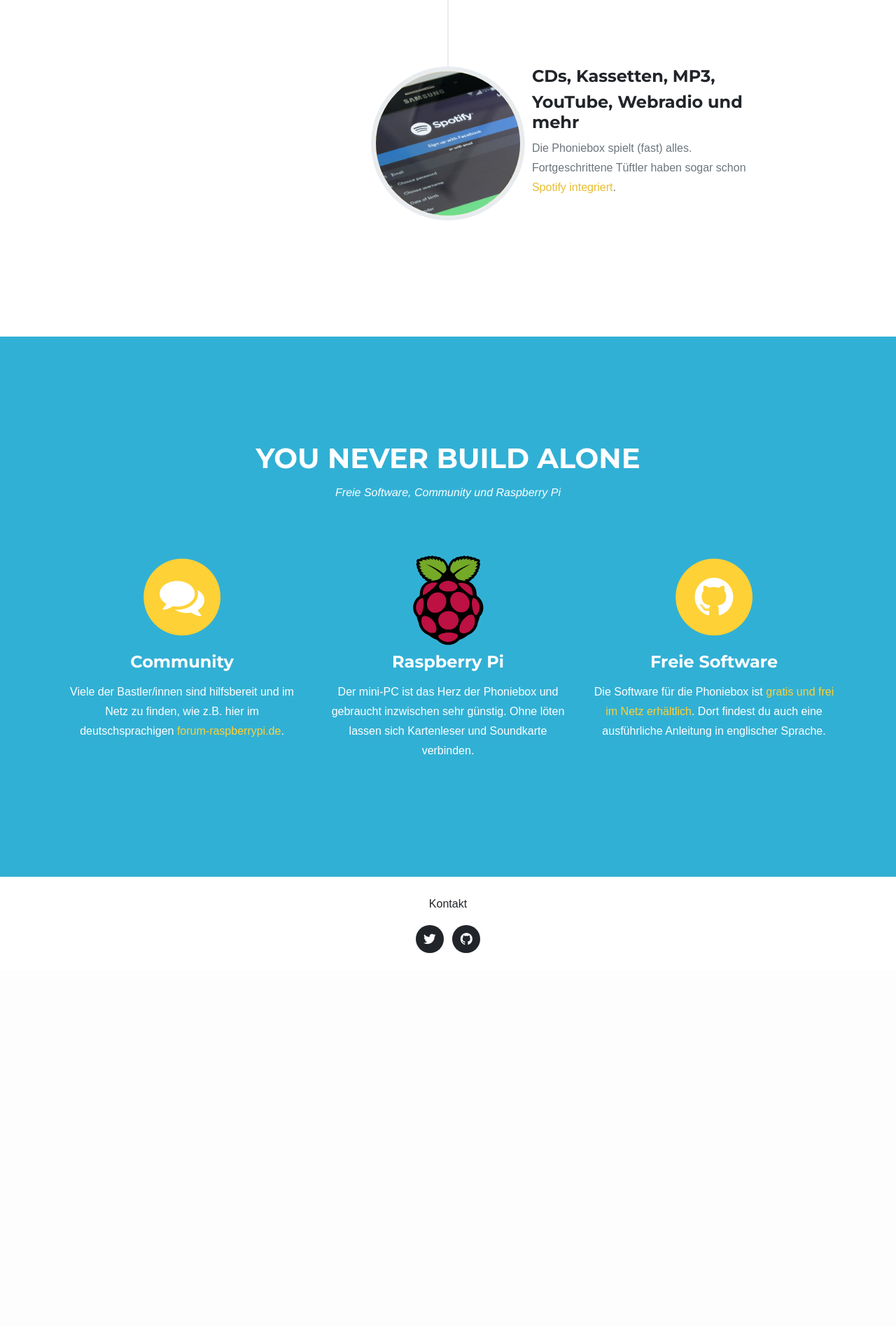
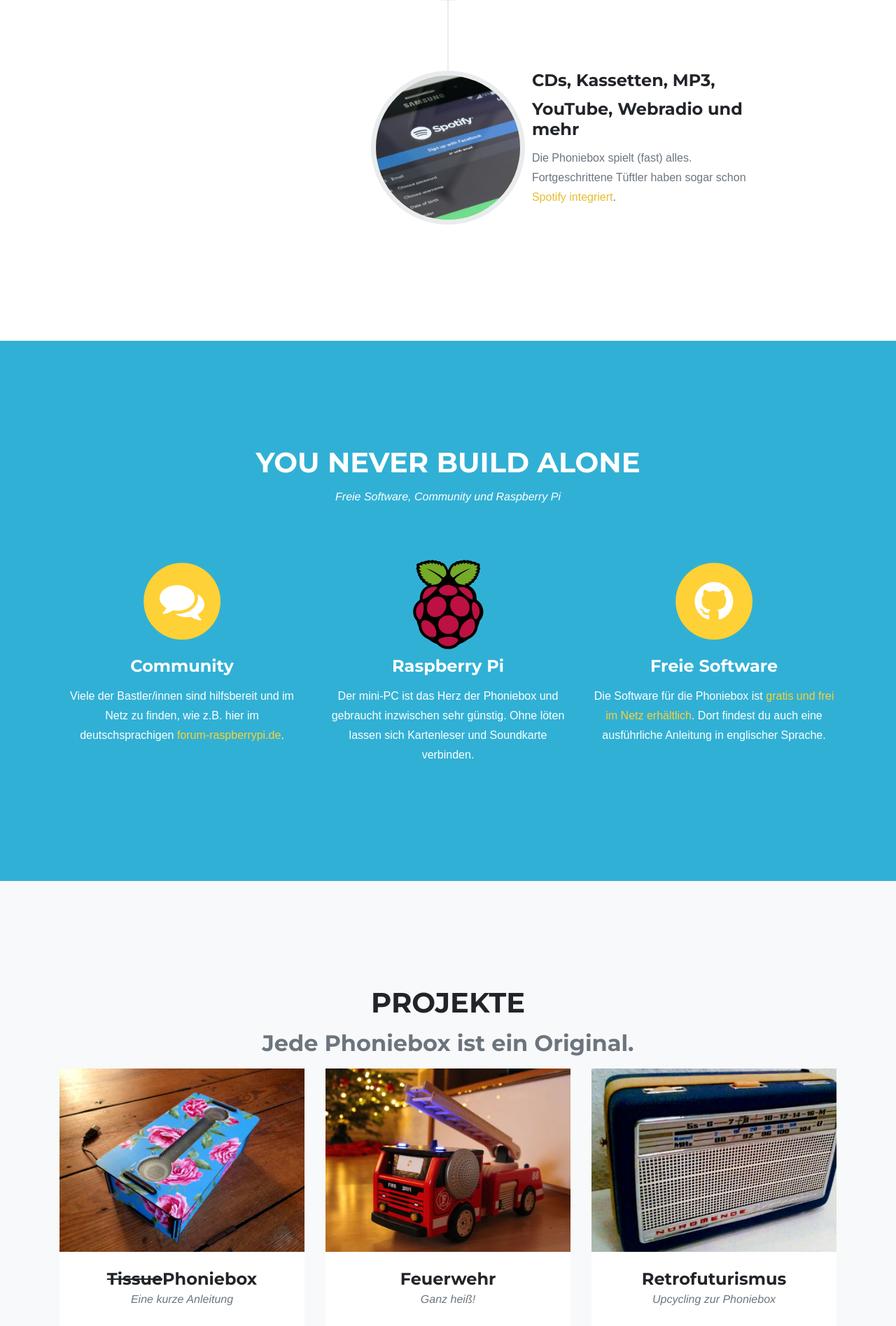
Before and after one commit to MiczFlor/website-phonies-1, a PHP site: page / in a window 1280 px wide. Shown: the part 2870-4765 px from the top of the page at 70% size. Before the commit the page ends 4232 px from the top, so only its background shows below. Run offline with PHP 8.4, Linux system fonts and the light colour scheme; some web fonts are replaced.

Commit message:
Projekte

```diff
--- a/htdocs/css/phonie.css
+++ b/htdocs/css/phonie.css
@@ -29,6 +29,7 @@
 h6 {
   font-weight: 700;
   font-family: 'Montserrat', 'Helvetica Neue', Helvetica, Arial, sans-serif;
+  margin-bottom: 0.5em;
 }
 
 section {
@@ -229,12 +230,12 @@
   text-transform: none;
 }
 
-#portfolio .portfolio-item {
+#projects .portfolio-item {
   right: 0;
   margin: 0 0 15px;
 }
 
-#portfolio .portfolio-item .portfolio-link {
+#projects .portfolio-item .portfolio-link {
   position: relative;
   display: block;
   max-width: 400px;
@@ -242,7 +243,7 @@
   cursor: pointer;
 }
 
-#portfolio .portfolio-item .portfolio-link .portfolio-hover {
+#projects .portfolio-item .portfolio-link .portfolio-hover {
   position: absolute;
   width: 100%;
   height: 100%;
@@ -253,11 +254,11 @@
   background: rgba(254, 209, 54, 0.9);
 }
 
-#portfolio .portfolio-item .portfolio-link .portfolio-hover:hover {
+#projects .portfolio-item .portfolio-link .portfolio-hover:hover {
   opacity: 1;
 }
 
-#portfolio .portfolio-item .portfolio-link .portfolio-hover .portfolio-hover-content {
+#projects .portfolio-item .portfolio-link .portfolio-hover .portfolio-hover-content {
   font-size: 20px;
   position: absolute;
   top: 50%;
@@ -268,16 +269,16 @@
   color: white;
 }
 
-#portfolio .portfolio-item .portfolio-link .portfolio-hover .portfolio-hover-content i {
+#projects .portfolio-item .portfolio-link .portfolio-hover .portfolio-hover-content i {
   margin-top: -12px;
 }
 
-#portfolio .portfolio-item .portfolio-link .portfolio-hover .portfolio-hover-content h3,
-#portfolio .portfolio-item .portfolio-link .portfolio-hover .portfolio-hover-content h4 {
+#projects .portfolio-item .portfolio-link .portfolio-hover .portfolio-hover-content h3,
+#projects .portfolio-item .portfolio-link .portfolio-hover .portfolio-hover-content h4 {
   margin: 0;
 }
 
-#portfolio .portfolio-item .portfolio-caption {
+#projects .portfolio-item .portfolio-caption {
   max-width: 400px;
   margin: 0 auto;
   padding: 25px;
@@ -285,24 +286,24 @@
   background-color: #fff;
 }
 
-#portfolio .portfolio-item .portfolio-caption h4 {
+#projects .portfolio-item .portfolio-caption h4 {
   margin: 0;
   text-transform: none;
 }
 
-#portfolio .portfolio-item .portfolio-caption p {
+#projects .portfolio-item .portfolio-caption p {
   font-size: 16px;
   font-style: italic;
   margin: 0;
   font-family: 'Droid Serif', 'Helvetica Neue', Helvetica, Arial, sans-serif;
 }
 
-#portfolio * {
+#projects * {
   z-index: 2;
 }
 
 @media (min-width: 767px) {
-  #portfolio .portfolio-item {
+  #projects .portfolio-item {
     margin: 0 0 30px;
   }
 }
@@ -694,6 +695,8 @@
 footer {
   padding: 25px 0;
   text-align: center;
+  background-color: #999;
+  color: white;
 }
 
 footer span.copyright {
--- a/htdocs/index.html
+++ b/htdocs/index.html
@@ -5,10 +5,10 @@
 
     <meta charset="utf-8">
     <meta name="viewport" content="width=device-width, initial-scale=1, shrink-to-fit=no">
-    <meta name="description" content="Phonies - die freie Musikbox für Kinder und Erwachsene">
+    <meta name="description" content="Phoniebox - die freie Musikbox für Kinder und Erwachsene">
     <meta name="author" content="Micz Flor">
 
-    <title>Phonies - die freie Musikbox für Kinder und Erwachsene</title>
+    <title>Phoniebox - die freie Musikbox für Kinder und Erwachsene</title>
 
     <!-- Bootstrap core CSS -->
     <link href="css/normalize.css" rel="stylesheet">
@@ -65,7 +65,10 @@
               <a class="nav-link js-scroll-trigger" href="#opensource">Open Source</a>
             </li>
             <li class="nav-item">
-              <a class="nav-link js-scroll-trigger" href="https://github.com/MiczFlor/RPi-Jukebox-RFID" target="_blank">GitHub</a>
+              <a class="nav-link js-scroll-trigger" href="#projects">Projekte</a>
+            </li>
+            <li class="nav-item">
+              <a class="nav-link" href="https://github.com/MiczFlor/RPi-Jukebox-RFID" target="_blank">GitHub</a>
             </li>
           </ul>
         </div>
@@ -232,8 +235,179 @@
       </div>
     </section>
 
+    <!-- Projects Grid -->
+    <section class="bg-light" id="projects">
+      <div class="container">
+        <div class="row">
+          <div class="col-lg-12 text-center">
+            <h2 class="section-heading text-uppercase">Projekte</h2>
+            <h2 class="text-muted">Jede Phoniebox ist ein Original.</h2>
+          </div>
+        </div>
+        <div class="row">
+          <div class="col-md-4 col-sm-6 portfolio-item">
+            <a class="portfolio-link" data-toggle="modal" href="#portfolioModal1">
+              <div class="portfolio-hover">
+                <div class="portfolio-hover-content">
+                  <i class="fa fa-plus fa-3x"></i>
+                </div>
+              </div>
+              <img class="img-fluid" src="img/portfolio/Tissuebox-400x300.jpg" alt="">
+            </a>
+            <div class="portfolio-caption">
+              <h4><strike>Tissue</strike>Phoniebox</h4>
+              <p class="text-muted">Eine kurze Anleitung</p>
+            </div>
+          </div>
+          <div class="col-md-4 col-sm-6 portfolio-item">
+            <a class="portfolio-link" data-toggle="modal" href="#portfolioModal2">
+              <div class="portfolio-hover">
+                <div class="portfolio-hover-content">
+                  <i class="fa fa-plus fa-3x"></i>
+                </div>
+              </div>
+              <img class="img-fluid" src="img/portfolio/Feuerwehr-Geliras-20171228-400x300.jpg" alt="">
+            </a>
+            <div class="portfolio-caption">
+              <h4>Feuerwehr</h4>
+              <p class="text-muted">Ganz heiß!</p>
+            </div>
+          </div>
+          <div class="col-md-4 col-sm-6 portfolio-item">
+            <a class="portfolio-link" data-toggle="modal" href="#portfolioModal3">
+              <div class="portfolio-hover">
+                <div class="portfolio-hover-content">
+                  <i class="fa fa-plus fa-3x"></i>
+                </div>
+              </div>
+              <img class="img-fluid" src="img/portfolio/Markus-20171218_400x300.jpg" alt="">
+            </a>
+            <div class="portfolio-caption">
+              <h4>Retrofuturismus</h4>
+              <p class="text-muted">Upcycling zur Phoniebox</p>
+            </div>
+          </div>
+        </div>
+      </div>
+    </section>
+    <!-- Portfolio Modals -->
+
+    <!-- Modal 1 -->
+    <div class="portfolio-modal modal fade" id="portfolioModal1" tabindex="-1" role="dialog" aria-hidden="true">
+      <div class="modal-dialog">
+        <div class="modal-content">
+          <div class="close-modal" data-dismiss="modal">
+            <div class="lr">
+              <div class="rl"></div>
+            </div>
+          </div>
+          <div class="container">
+            <div class="row">
+              <div class="col-lg-8 mx-auto">
+                <div class="modal-body">
+                  <!-- Project Details Go Here -->
+                  <h2 class="text-uppercase"><strike>Tissue</strike> Phoniebox</h2>
+                  <p class="item-intro text-muted">Eine kurze Bastelanleitung.</p>
+
+
+                  <img class="img-fluid d-block mx-auto" src="img/portfolio/Tissuebox-Original-800x600.jpg" alt="">
+                  <p>Die Tissuebox von WERKHAUS bildet die Grundlage für die Phoniebox.</p>
+                  <img class="img-fluid d-block mx-auto" src="img/portfolio/Tissuebox-Speakers-800x600.jpg" alt="">
+                  <p>Die USB-Lautsprecher und den Raspberry habe ich günstig auf ebay erstanden.</p>
+                  <img class="img-fluid d-block mx-auto" src="img/portfolio/Tissuebox-Speakers-Disassembled-800x600.jpg" alt="">
+                  <p>Die Lautsprecher auseinanderbauen. Vorsicht: die Drähte sind dünn und können leicht reissen. Den kleinen Verstärker habe ich mit Gewebeband an einen der Lautsprecher geklebt.</p>
+                  <img class="img-fluid d-block mx-auto" src="img/portfolio/Tissuebox-Speakers-Reassembled-800x600.jpg" alt="">
+                  <p>Ein gelochtes Alublech dient als Schutz für die Speaker. Der Kartenleser wurde mit Schrauben fixiert (auch hier: Vorsicht mit den Drähten).</p>
+                  <img class="img-fluid d-block mx-auto" src="img/portfolio/Tissuebox-RPi-800x600.jpg" alt="">
+                  <p>Der Raspberry wurde luftig direkt mit Schrauben am Boden befestigt. Ein USB-Hub versorgt die Lautsprecher und den Pi mit Strom.</p>
+                  <img class="img-fluid d-block mx-auto" src="img/portfolio/Tissuebox-800x600.jpg" alt="">
+                  <p>Bei der finalen Phoniebox wurde das Alublech über dem Lesegerät durch Plastik ersetzt, da sonst die Karten nicht erkannt wurden.</p>
+                  <button class="btn btn-primary" data-dismiss="modal" type="button">
+                    <i class="fa fa-times"></i>
+                    Projekt schließen</button>
+                </div>
+              </div>
+            </div>
+          </div>
+        </div>
+      </div>
+    </div>
+
+    <!-- Modal 2 -->
+    <div class="portfolio-modal modal fade" id="portfolioModal2" tabindex="-1" role="dialog" aria-hidden="true">
+      <div class="modal-dialog">
+        <div class="modal-content">
+          <div class="close-modal" data-dismiss="modal">
+            <div class="lr">
+              <div class="rl"></div>
+            </div>
+          </div>
+          <div class="container">
+            <div class="row">
+              <div class="col-lg-8 mx-auto">
+                <div class="modal-body">
+                  <!-- Project Details Go Here -->
+                  <h2 class="text-uppercase">Feuerwehr-Phoniebox</h2>
+                  <p class="item-intro text-muted">Ganz heiß!</p>
+                  <div class="embed-responsive embed-responsive-16by9">
+                    <iframe class="embed-responsive-item" src="https://www.youtube.com/embed/DbpXD0Y3a-Q?rel=0&amp;showinfo=0"></iframe>
+                  </div>
+                  <p>
+                  Dieses heiße Gefährt funktioniert mit Powerbank und nutzt die GPIO-Knöpfe für Lautstärke und LED Lichteffekte.
+                  Mehr zu diesem Projekt des Users 'Geliras' findest du auf
+                  <a href="https://forum-raspberrypi.de/forum/thread/13144-projekt-jukebox4kids-jukebox-fuer-kinder/?postID=315304#post315304" target="_blank">forum-raspberrypi.de</a>.
+                  </p>
+                  <button class="btn btn-primary" data-dismiss="modal" type="button">
+                    <i class="fa fa-times"></i>
+                    Projekt schließen</button>
+                </div>
+              </div>
+            </div>
+          </div>
+        </div>
+      </div>
+    </div>
+
+    <!-- Modal 3 -->
+    <div class="portfolio-modal modal fade" id="portfolioModal3" tabindex="-1" role="dialog" aria-hidden="true">
+      <div class="modal-dialog">
+        <div class="modal-content">
+          <div class="close-modal" data-dismiss="modal">
+            <div class="lr">
+              <div class="rl"></div>
+            </div>
+          </div>
+          <div class="container">
+            <div class="row">
+              <div class="col-lg-8 mx-auto">
+                <div class="modal-body">
+                  <!-- Project Details Go Here -->
+                  <h2 class="text-uppercase">Retrofuturismus</h2>
+                  <p class="item-intro text-muted">Upcycling zur Phoniebox</p>
+                  <img class="img-fluid d-block mx-auto" src="img/portfolio/Markus-20171218_w800-02.jpg" alt="">
+                  <p>
+                  Diesem eleganten, tragbaren Nordmende Radio hat Markus neues Leben eingehaucht.
+                  </p>
+                  <img class="img-fluid d-block mx-auto" src="img/portfolio/Markus-20171218_w800-01.jpg" alt="">
+                  <p>
+                  Mit Powerbank, die sich laden läßt (s. Buchse unten links)
+                  und einem eingelöteten Kartenlesegerät
+                  gilt: Platz ist in der kleinsten Hütte.
+                  </p>
+                  <button class="btn btn-primary" data-dismiss="modal" type="button">
+                    <i class="fa fa-times"></i>
+                    Projekt schließen</button>
+                </div>
+              </div>
+            </div>
+          </div>
+        </div>
+      </div>
+    </div>
+
+
     <!-- Footer -->
-    <footer>
+    <footer class="bg_cark">
       <div class="container">
         <div class="row">
           <div class="col-md-4">
```
Also changed, not shown: htdocs/img/portfolio/Feuerwehr-Geliras-20171228-400x300.jpg (added), htdocs/img/portfolio/Markus-20171218_400x300.jpg (added), htdocs/img/portfolio/Markus-20171218_w800-01.jpg (added), htdocs/img/portfolio/Markus-20171218_w800-02.jpg (added), htdocs/img/portfolio/Tissuebox-400x300.jpg (added), htdocs/img/portfolio/Tissuebox-800x600.jpg (added), htdocs/img/portfolio/Tissuebox-Original-800x600.jpg (added), htdocs/img/portfolio/Tissuebox-RPi-800x600.jpg (added), htdocs/img/portfolio/Tissuebox-Speakers-800x600.jpg (added), htdocs/img/portfolio/Tissuebox-Speakers-Disassembled-800x600.jpg (added), htdocs/img/portfolio/Tissuebox-Speakers-Reassembled-800x600.jpg (added).
